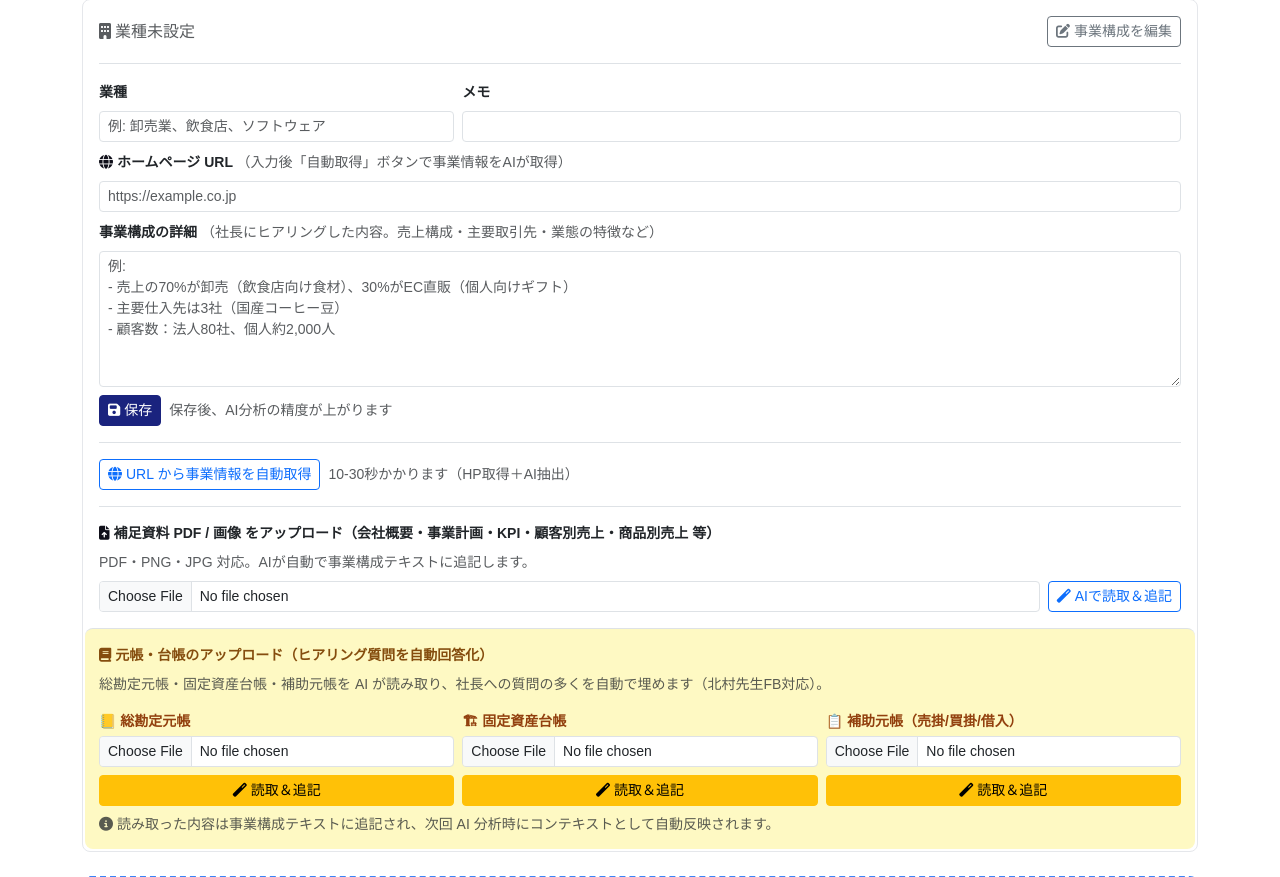
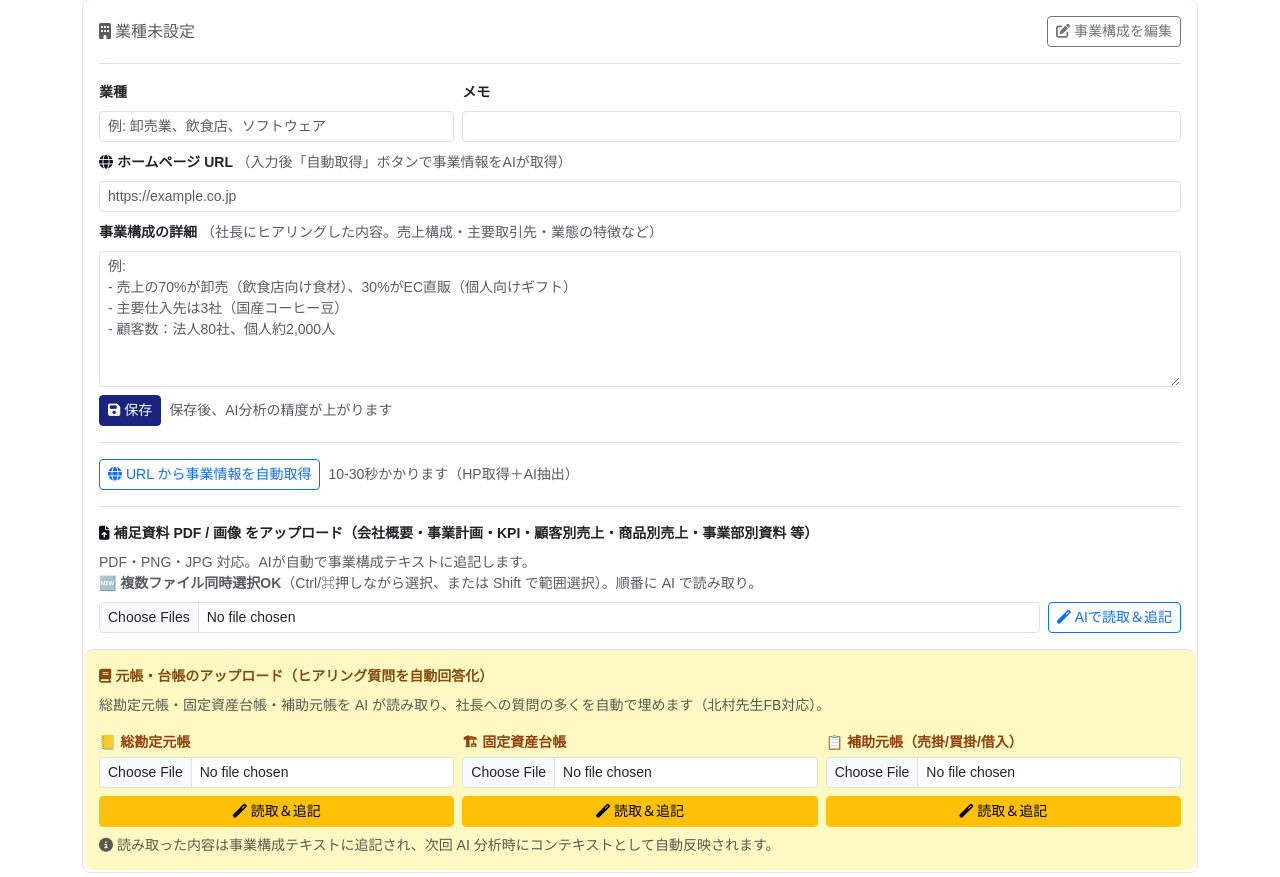
Before and after one commit to takeru75015-dotcom/copartner-app, a FastAPI app: template app/templates/client.html in a window 1280 px wide, after a click on "事業構成を編集". Shown: the part 72-949 px from the top of the page. Run offline with FastAPI, Linux system fonts and the light colour scheme; the template is opened without the code that fills it, so the values that code supplies are empty.

Commit message:
feat: 補足資料アップロードを複数ファイル同時対応
User要望「事業部の追加情報のやつは同時に複数PDFアップロードできるようにしたい」への対応。

【UI】
- input file に multiple 属性を追加
- 説明テキストに「複数ファイル同時選択OK」を明示
- 送信ボタンにスピナー表示（複数処理中の視認性）

【バックエンド】
- upload_business_context のシグネチャを files: list[UploadFile] に変更
- 各ファイルを順番に extract_business_context_from_pdf にかけて追記
- 部分成功・部分失敗のメッセージ表示
- success_count + error_msgs を query param で client_id ページに返す

Co-Authored-By: Claude Opus 4.7 (1M context) <noreply@anthropic.com>

```diff
--- a/app/main.py
+++ b/app/main.py
@@ -484,9 +484,11 @@ async def upload_ledger(client_id: int, request: Request,
 
 @app.post("/clients/{client_id}/upload-context")
 async def upload_business_context(client_id: int, request: Request,
-                                   file: UploadFile = File(...),
+                                   files: list[UploadFile] = File(...),
                                    db: Session = Depends(get_db)):
-    """会社概要・事業計画・KPI進捗の補足資料 PDF を読み取り business_details に追記"""
+    """会社概要・事業計画・KPI進捗の補足資料を読み取り business_details に追記。
+    複数ファイル同時アップロード対応。順番に AI で抽出して追記。
+    """
     user = get_current_user(request, db)
     if not user:
         return RedirectResponse("/login", status_code=302)
@@ -494,24 +496,46 @@ async def upload_business_context(client_id: int, request: Request,
     if not cl:
         return RedirectResponse("/dashboard", status_code=302)
 
-    try:
-        content = await file.read()
-        if AI_PROVIDER != "claude":
-            return RedirectResponse(
-                f"/clients/{client_id}?err=資料の自動読取は Claude 切替時のみ対応しています",
-                status_code=302,
-            )
-        extracted = extract_business_context_from_pdf(content, file.filename)
-        # 既存の business_details に追記
-        stamp = f"\n\n--- {file.filename} から自動抽出 ---\n"
-        cl.business_details = (cl.business_details or "") + stamp + extracted
-        db.commit()
-    except Exception as e:
+    if AI_PROVIDER != "claude":
         return RedirectResponse(
-            f"/clients/{client_id}?err=資料読取失敗: {str(e)[:100]}",
+            f"/clients/{client_id}?err=資料の自動読取は Claude 切替時のみ対応しています",
             status_code=302,
         )
-    return RedirectResponse(f"/clients/{client_id}", status_code=302)
+
+    success_count = 0
+    error_msgs = []
+    for f in files:
+        if not f or not f.filename:
+            continue
+        try:
+            content = await f.read()
+            if not content:
+                error_msgs.append(f"{f.filename}: 空ファイル")
+                continue
+            extracted = extract_business_context_from_pdf(content, f.filename)
+            stamp = f"\n\n--- {f.filename} から自動抽出 ---\n"
+            cl.business_details = (cl.business_details or "") + stamp + extracted
+            success_count += 1
+        except Exception as e:
+            error_msgs.append(f"{f.filename}: {str(e)[:60]}")
+
+    if success_count > 0:
+        db.commit()
+
+    if error_msgs and success_count == 0:
+        return RedirectResponse(
+            f"/clients/{client_id}?err=" + quote("資料読取失敗: " + " / ".join(error_msgs)[:200]),
+            status_code=302,
+        )
+    if error_msgs:
+        return RedirectResponse(
+            f"/clients/{client_id}?ok=" + quote(f"{success_count}件読取成功 / 失敗: " + " / ".join(error_msgs)[:150]),
+            status_code=302,
+        )
+    return RedirectResponse(
+        f"/clients/{client_id}?ok=" + quote(f"{success_count}件のファイルから事業情報を追記しました"),
+        status_code=302,
+    )
 
 def _check_data_quality(financials: list) -> list:
     """登録された財務データの品質をチェックし、警告メッセージのリストを返す"""
--- a/app/templates/client.html
+++ b/app/templates/client.html
@@ -106,12 +106,17 @@
       </script>
 
       <div class="border-top pt-3 mt-3">
-        <div class="small fw-semibold mb-2"><i class="fas fa-file-upload me-1 text-primary"></i>補足資料 PDF / 画像 をアップロード（会社概要・事業計画・KPI・<strong>顧客別売上</strong>・<strong>商品別売上</strong> 等）</div>
-        <div class="small text-muted mb-2">PDF・PNG・JPG 対応。AIが自動で事業構成テキストに追記します。</div>
-        <form method="post" action="/clients/{{ client.id }}/upload-context" enctype="multipart/form-data" class="d-flex gap-2 align-items-end">
-          <input type="file" name="file" class="form-control form-control-sm" accept=".pdf,.png,.jpg,.jpeg,.webp,.gif" required>
+        <div class="small fw-semibold mb-2"><i class="fas fa-file-upload me-1 text-primary"></i>補足資料 PDF / 画像 をアップロード（会社概要・事業計画・KPI・<strong>顧客別売上</strong>・<strong>商品別売上</strong>・<strong>事業部別資料</strong> 等）</div>
+        <div class="small text-muted mb-2">
+          PDF・PNG・JPG 対応。AIが自動で事業構成テキストに追記します。<br>
+          <strong>🆕 複数ファイル同時選択OK</strong>（Ctrl/⌘押しながら選択、または Shift で範囲選択）。順番に AI で読み取り。
+        </div>
+        <form method="post" action="/clients/{{ client.id }}/upload-context" enctype="multipart/form-data" class="d-flex gap-2 align-items-end"
+              onsubmit="this.querySelector('button[type=submit]').disabled=true;this.querySelector('.upload-spinner').classList.remove('d-none');">
+          <input type="file" name="files" multiple class="form-control form-control-sm" accept=".pdf,.png,.jpg,.jpeg,.webp,.gif" required>
           <button type="submit" class="btn btn-outline-primary btn-sm flex-shrink-0">
             <i class="fas fa-magic me-1"></i>AIで読取＆追記
+            <span class="spinner-border spinner-border-sm ms-2 upload-spinner d-none" role="status"></span>
           </button>
         </form>
       </div>
```
